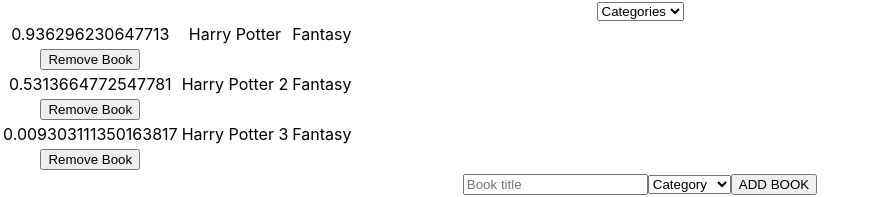
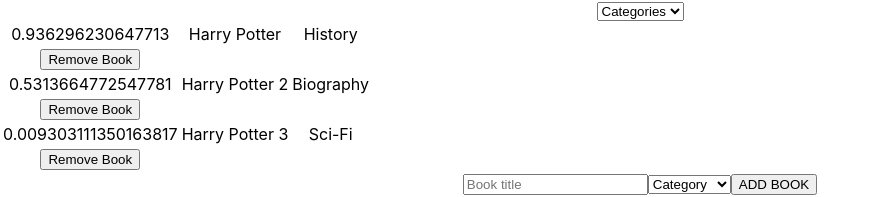
Before and after one commit to Luzaks/bookstore-redux, a React (Create React App) app: page / in a window 1280 px wide. Shown: the top 197 px of the page, without its empty margins (0-876 px from the left). Built offline with nearby package versions, Linux system fonts and the light colour scheme.

Commit message:
Feat: Render the correct books depending on the filter.

```diff
--- a/src/actions/index.js
+++ b/src/actions/index.js
@@ -19,10 +19,9 @@
 }
 
 function filterCreator(filter) {
-  console.log(filter);
   return {
     type: 'CHANGE_FILTER',
-    payload: { filter },
+    payload: filter,
   };
 }
 
--- a/src/components/App.js
+++ b/src/components/App.js
@@ -2,7 +2,6 @@
 import '../styles/App.css';
 import BooksList from '../containers/BooksList';
 import BooksForm from '../containers/BooksForm';
-import CategoryFilter from './CategoryFilter';
 
 const App = () => (
   <div className="App">
--- a/src/containers/BooksList.js
+++ b/src/containers/BooksList.js
@@ -7,7 +7,7 @@
 
 const filterHelper = event => event.target.value;
 
-const mapStateToProps = state => ({ books: state.books });
+const mapStateToProps = state => ({ books: state.books, filter: state.filter });
 
 const mapDispatchToProps = dispatch => ({
   handleRemoveBook: book => {
@@ -18,21 +18,30 @@
   },
 });
 
-const BooksList = ({ books, handleRemoveBook, handleFilterChange }) => (
+const BooksList = ({
+  books, filter, handleRemoveBook, handleFilterChange,
+}) => (
   <div>
     <div>
       <CategoryFilter handleFilterChange={handleFilterChange} />
     </div>
     <table>
-      { books.map(book => (
-        <Book key={book.id} book={book} handleRemoveBook={handleRemoveBook} />
-      ))}
+      {
+        filter === 'All'
+          ? books.map(book => (
+            <Book key={book.id} book={book} handleRemoveBook={handleRemoveBook} />
+          ))
+          : books.filter(book => (book.category === filter)).map(book => (
+            <Book key={book.id} book={book} handleRemoveBook={handleRemoveBook} />
+          ))
+      }
     </table>
   </div>
 );
 
 BooksList.propTypes = {
   books: PropTypes.instanceOf(Array).isRequired,
+  filter: PropTypes.instanceOf(String).isRequired,
   handleRemoveBook: PropTypes.func.isRequired,
   handleFilterChange: PropTypes.func.isRequired,
 };
--- a/src/index.js
+++ b/src/index.js
@@ -12,17 +12,17 @@
     {
       id: Math.random(),
       title: 'Harry Potter',
-      category: 'Fantasy',
+      category: 'History',
     },
     {
       id: Math.random(),
       title: 'Harry Potter 2',
-      category: 'Fantasy',
+      category: 'Biography',
     },
     {
       id: Math.random(),
       title: 'Harry Potter 3',
-      category: 'Fantasy',
+      category: 'Sci-Fi',
     },
   ],
   filter: 'All',
--- a/src/reducers/filter.js
+++ b/src/reducers/filter.js
@@ -1,4 +1,4 @@
-const filterReducer = (state = [], action) => {
+const filterReducer = (state = 'All', action) => {
   switch (action.type) {
     case 'CHANGE_FILTER':
       return action.payload;
```
